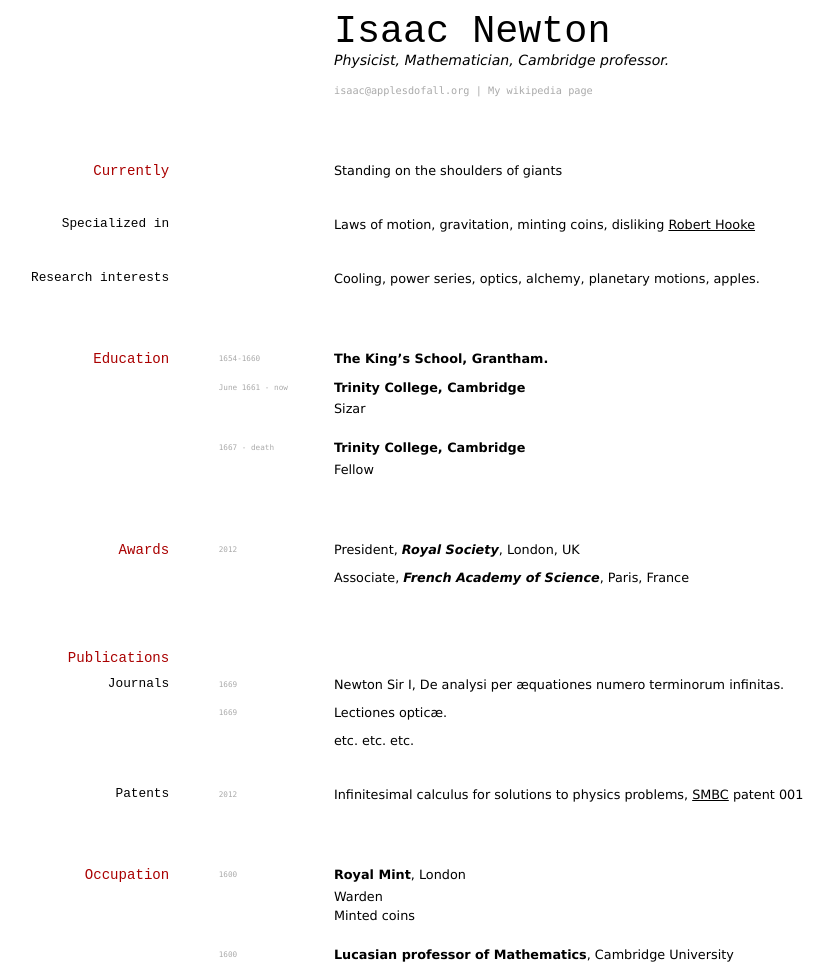
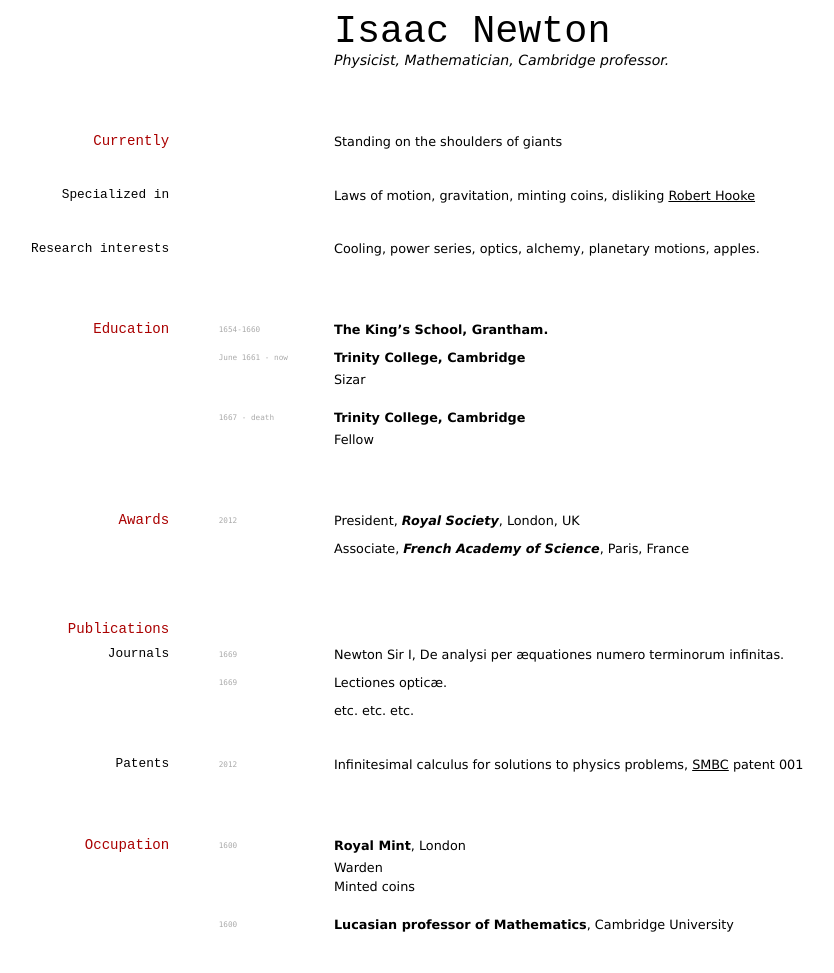
Before and after one commit to elipapa/markdown-cv, a Jekyll site: the page built from index.md, in a window 1280 px wide. Shown: the whole page, without its empty margins (97-931 px from the left). Built offline with Jekyll 4.4.1, drawn with Linux system fonts in a browser that asks for light colours; after the commit the page ends 943 px from its top, so only the background shows below that.

Commit message:
Update index.md

```diff
--- a/index.md
+++ b/index.md
@@ -4,12 +4,6 @@
 ---
 # Isaac Newton
 Physicist, Mathematician, Cambridge professor.
-
-<div id="webaddress">
-<a href="isaac@applesdofall.org">isaac@applesdofall.org</a>
-| <a href="http://en.wikipedia.org/wiki/Isaac_Newton">My wikipedia page</a>
-</div>
-
 
 ## Currently
 
```
